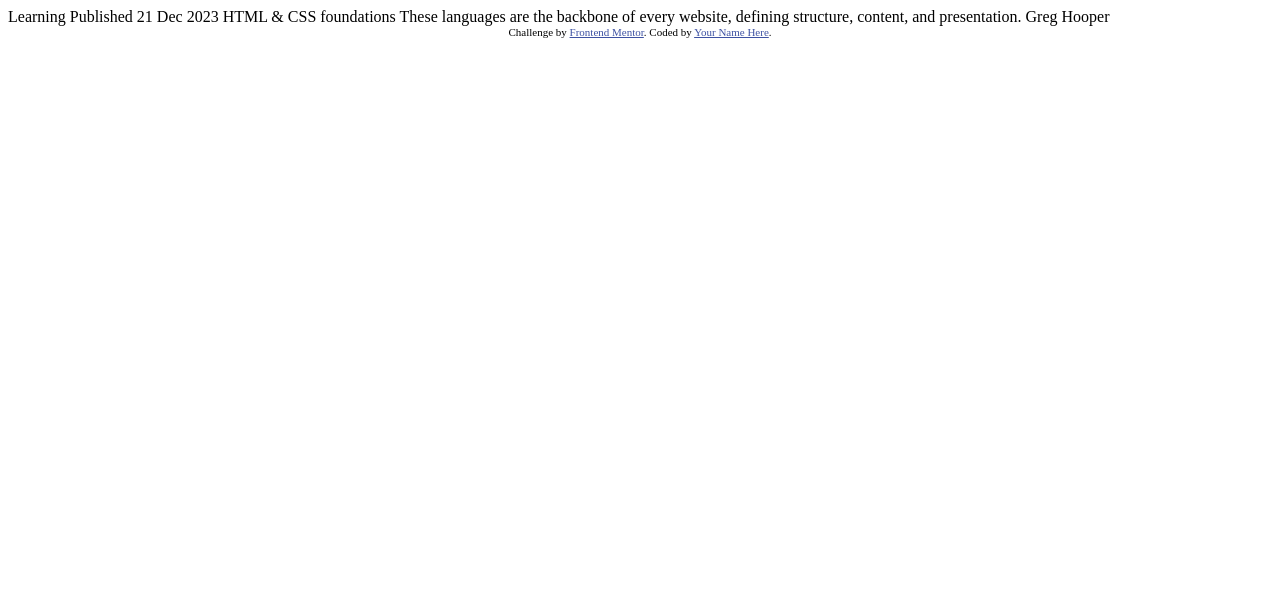
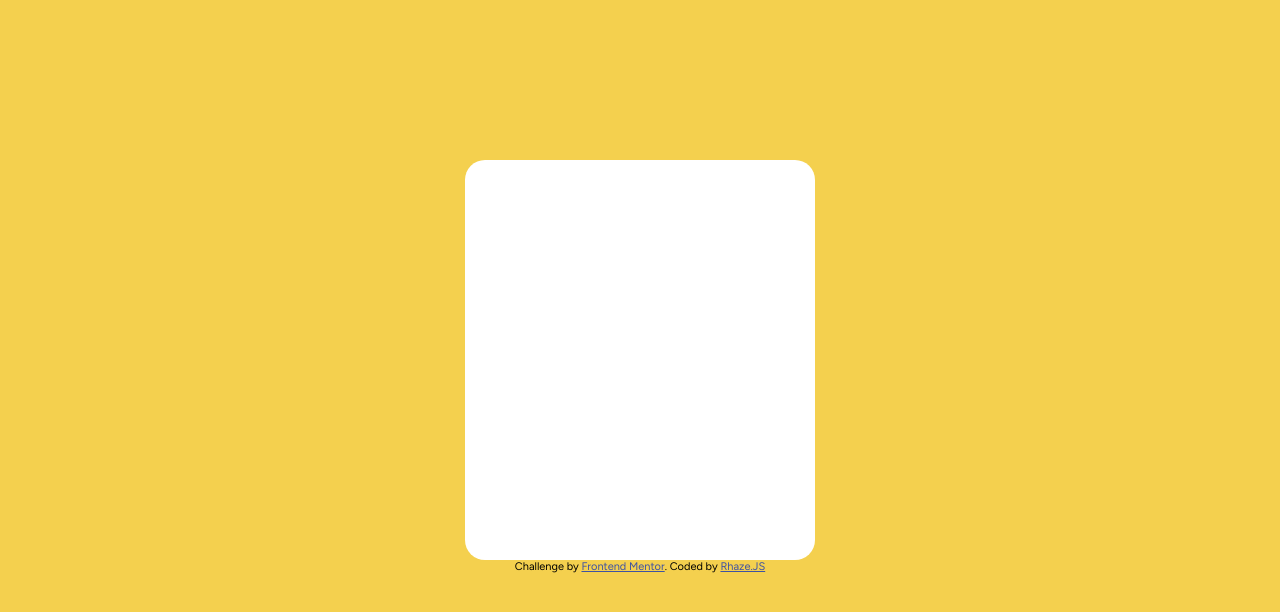
Before and after one commit to King-rhaze/Blog-preview-card, a plain HTML site: page index.html in a window 1280 px wide. Drawn offline with Linux system fonts and the light colour scheme.

Commit message:
initial commit

```diff
--- /dev/null
+++ b/index.css
@@ -0,0 +1,24 @@
+*{
+    margin: 0px;
+    padding: 0px;
+    box-sizing: border-box;
+    font-family: "Figtree", sans-serif;
+}
+
+body{
+    background-color: 	#f4d04e;
+
+}
+
+.attribution { font-size: 11px; text-align: center; }
+.attribution a { color: hsl(228, 45%, 44%); }
+
+.container{
+    background-color: #ffffff;
+    width: 350px;
+    height: 400px;
+    margin-left: auto;
+    margin-right: auto;
+    margin-top: 10rem;
+    border-radius: 20px;
+}
--- a/index.html
+++ b/index.html
@@ -5,30 +5,21 @@
   <meta name="viewport" content="width=device-width, initial-scale=1.0"> <!-- displays site properly based on user's device -->
 
   <link rel="icon" type="image/png" sizes="32x32" href="./assets/images/favicon-32x32.png">
-
+  <link rel="preconnect" href="https://fonts.googleapis.com">
+<link rel="preconnect" href="https://fonts.gstatic.com" crossorigin>
+<link href="https://fonts.googleapis.com/css2?family=Figtree:ital,wght@0,300..900;1,300..900&display=swap" rel="stylesheet">
+<link rel="stylesheet" href="index.css">
   <title>Frontend Mentor | Blog preview card</title>
-
-  <!-- Feel free to remove these styles or customise in your own stylesheet 👍 -->
-  <style>
-    .attribution { font-size: 11px; text-align: center; }
-    .attribution a { color: hsl(228, 45%, 44%); }
-  </style>
 </head>
 <body>
 
-  Learning
+<div class="container">
 
-  Published 21 Dec 2023
-
-  HTML & CSS foundations
-
-  These languages are the backbone of every website, defining structure, content, and presentation.
-
-  Greg Hooper
+</div>
 
   <div class="attribution">
     Challenge by <a href="https://www.frontendmentor.io?ref=challenge" target="_blank">Frontend Mentor</a>.
-    Coded by <a href="#">Your Name Here</a>.
+    Coded by <a href="#">Rhaze.JS</a>
   </div>
 </body>
 </html>
```
